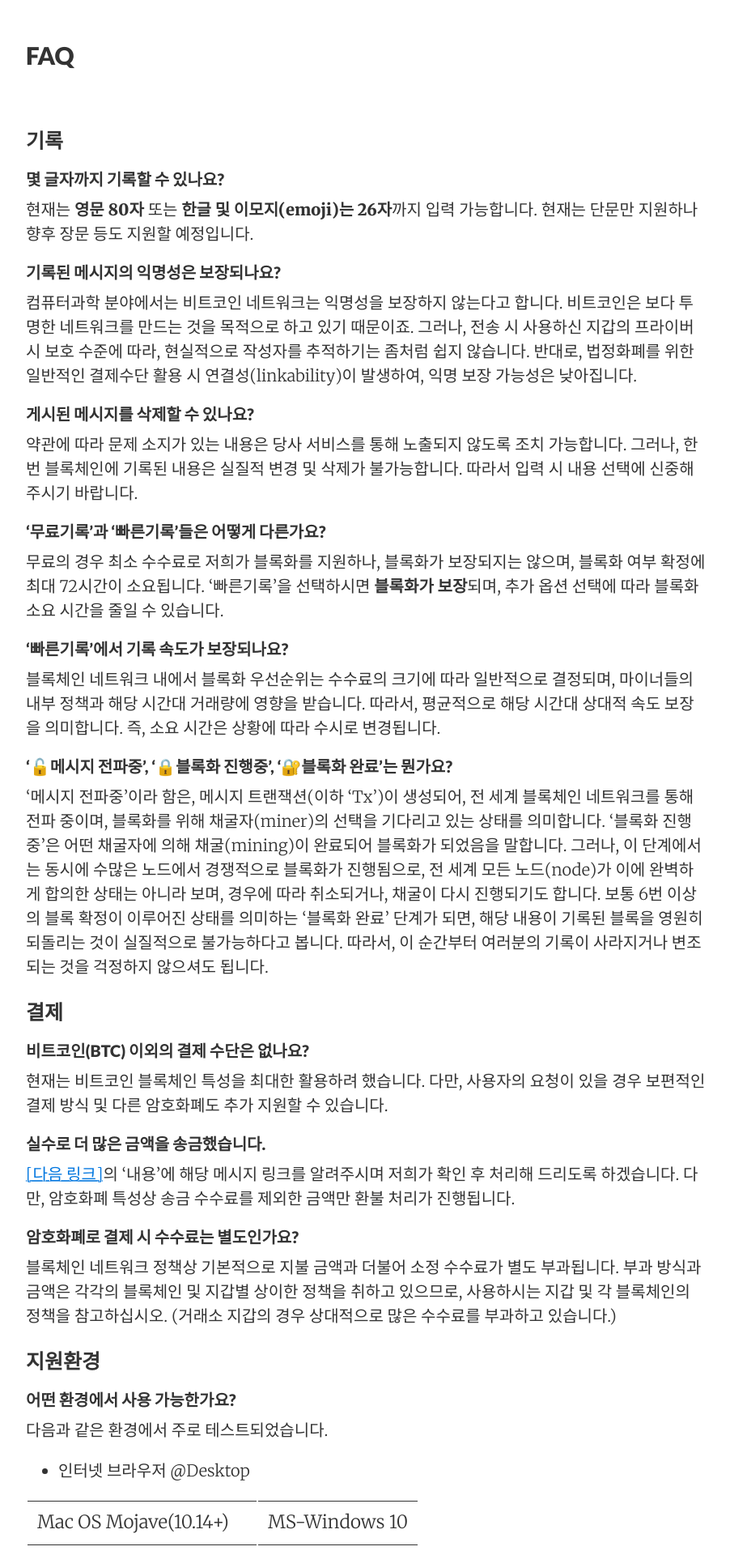
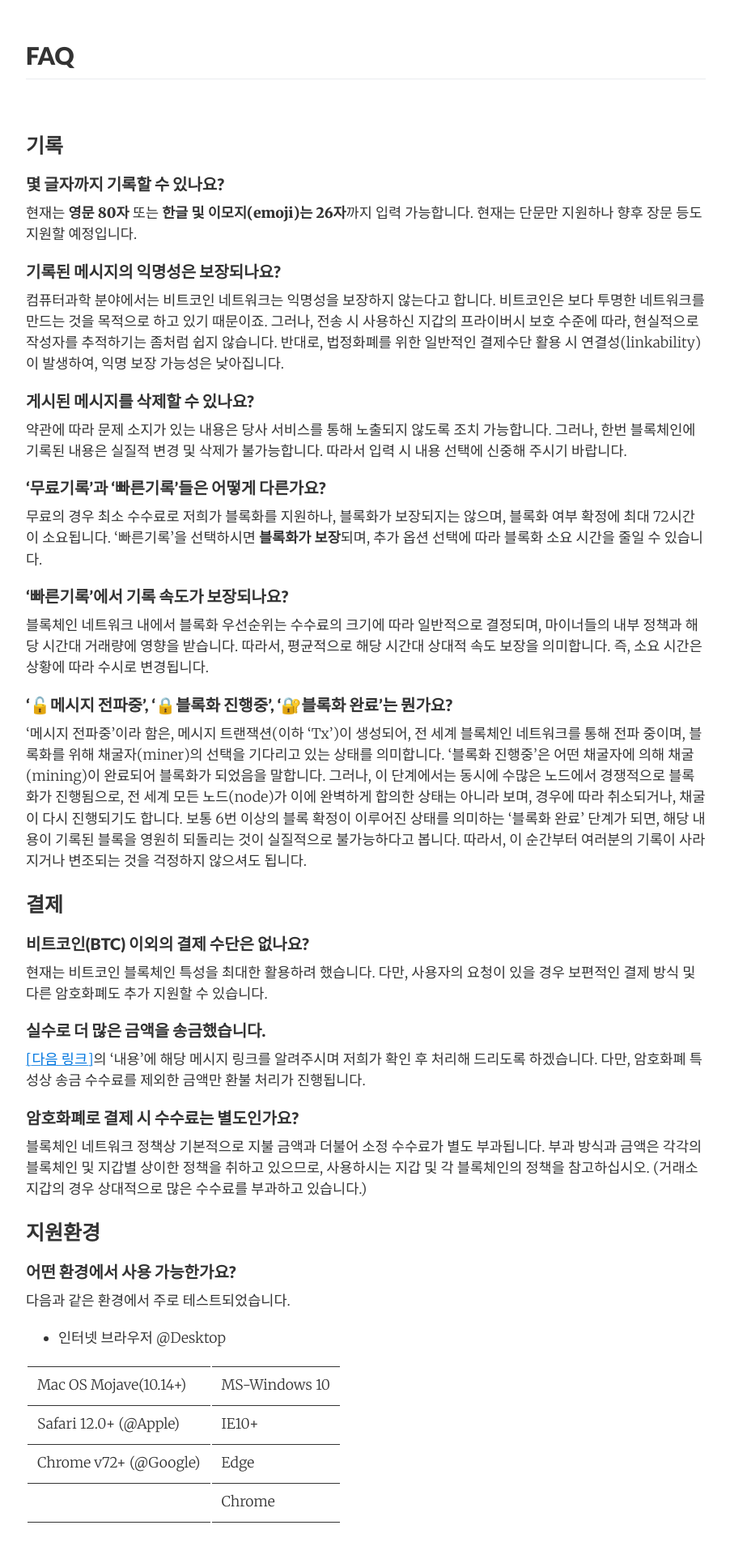
Before and after one commit to foreverit/foreverit.github.io, a Jekyll site: the page built from faq.md, in a window 1280 px wide. Shown: the top 1920 px of the page at 81% size, without its empty margins (188-1090 px from the left). Built offline with Jekyll 4.4.1, drawn with Linux system fonts in a browser that asks for light colours.

Commit message:
modified css

```diff
--- a/_sass/_tables.scss
+++ b/_sass/_tables.scss
@@ -7,7 +7,7 @@ table {
   width: 100%;
   max-width: 100%;
   margin-bottom: 1.5rem;
-  font-size: 1.125rem;
+  font-size: 0.875rem;
   overflow-x:auto;
   display:block;
   // Cells
--- a/_sass/basscss/_base-typography.scss
+++ b/_sass/basscss/_base-typography.scss
@@ -23,7 +23,7 @@ p,
 dl,
 ol,
 ul {
-  font-size: $h4;
+  font-size: $h5;
   margin-top: 0;
   margin-bottom: $space-2;
 }
@@ -73,26 +73,33 @@ h1,
 h2,
 .h2 {
   font-size: $h2;
+  font-weight: 600;
+  border-bottom: 1px solid #eaecef;
+  padding-bottom: .3em;
 }
 
 h3,
 .h3 {
   font-size: $h3;
+  font-weight: 600;
 }
 
 h4,
 .h4 {
   font-size: $h4;
+  font-weight: 600;
 }
 
 h5,
 .h5 {
   font-size: $h5;
+  font-weight: 600;
 }
 
 h6,
 .h6 {
   font-size: $h6;
+  font-weight: 600;
 }
 
 .list-reset {
```
